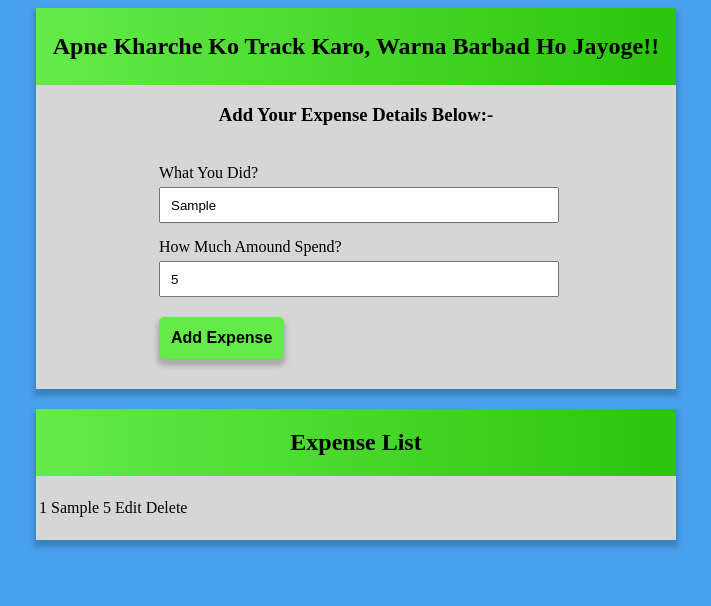
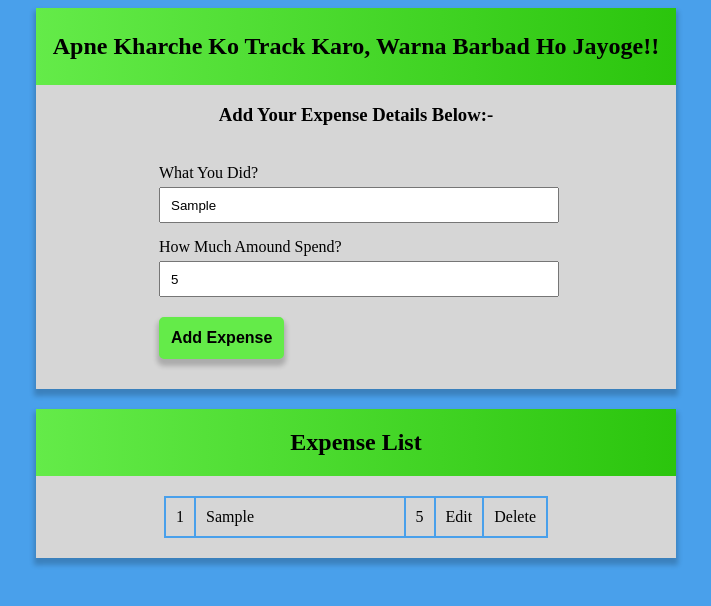
Before and after one commit to the-mainak-banerjee/kharcha-khata, a plain HTML site: page index.html in a window 1280 px wide. Both pictures are taken after typing "Sample", "5" into the empty fields and a click on the button "Add Expense". Shown: the whole page, without its empty margins (284-995 px from the left). Drawn offline with Linux system fonts and the light colour scheme.

Commit message:
style: style the show expense table

```diff
--- a/index.html
+++ b/index.html
@@ -28,7 +28,7 @@
     <div class="expenseList">
         <h2>Expense List</h2>
         <div>
-            <table id="showExpense">
+            <table id="showExpense" class="showExpense">
 
             </table>
         </div>
--- a/script.js
+++ b/script.js
@@ -26,6 +26,7 @@ function storeLocally() {
     localStorage.setItem("expense", JSON.stringify(expenseObj))
 }
 
+
 function showItem() {
     let expenseItem = localStorage.getItem("expense")
 
@@ -38,7 +39,7 @@ function showItem() {
     let allExpenseItem = expenseObj.map((element,index) => {
         return ` <tr>
         <td>${index+1}</td>
-        <td>${element.topic}</td>
+        <td class="expenseDescCol">${element.topic}</td>
         <td>${element.amount}</td>
         <td>Edit</td>
         <td>Delete</td>
--- a/style.css
+++ b/style.css
@@ -77,3 +77,20 @@ body{
     background-image: linear-gradient(to right, var(--secondary-color), #2bc50d );
     padding: 20px;
 }
+
+.showExpense{
+    border: 2px solid var(--primary-color);
+    border-collapse: collapse;
+    margin: auto;
+    width: 30vw;
+}
+
+td{
+    border: 2px solid var(--primary-color);
+    border-collapse: collapse;
+    padding: 10px;
+}
+
+.expenseDescCol{
+    width: 200px;
+}
```
